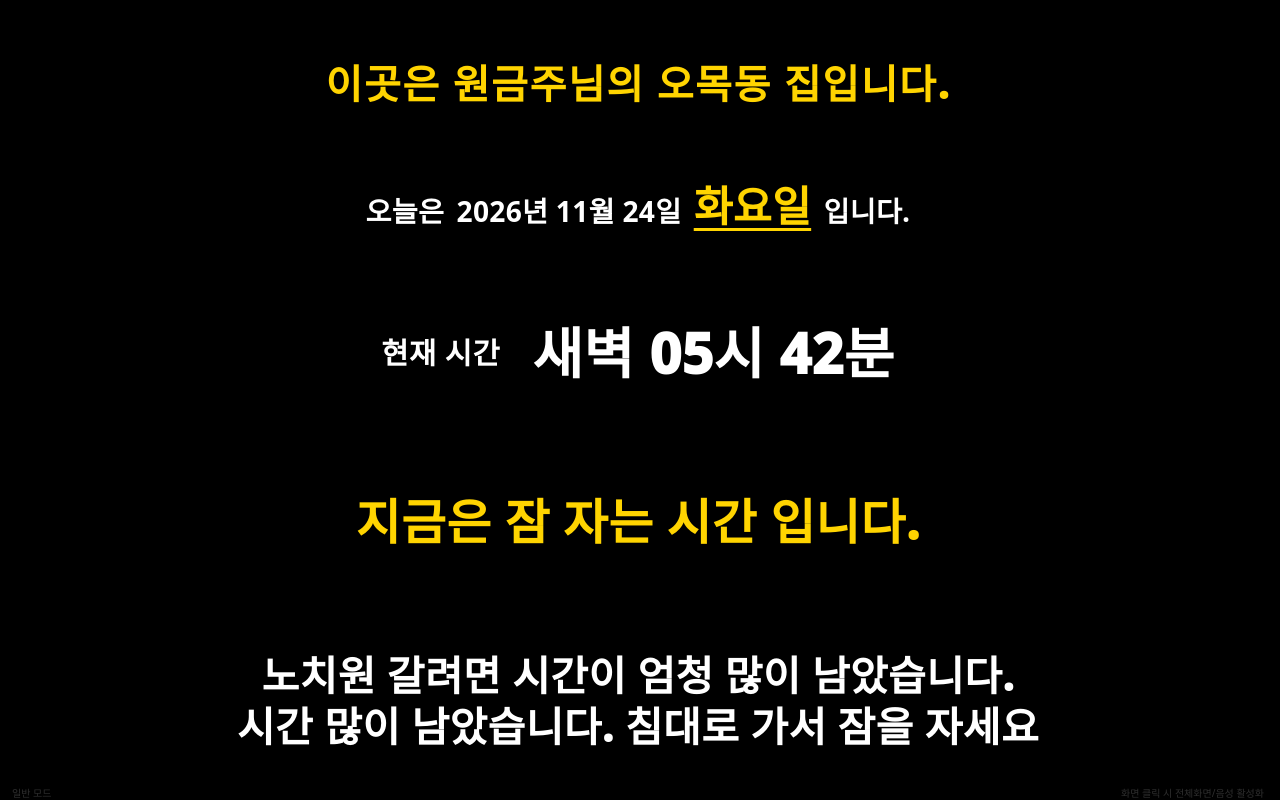
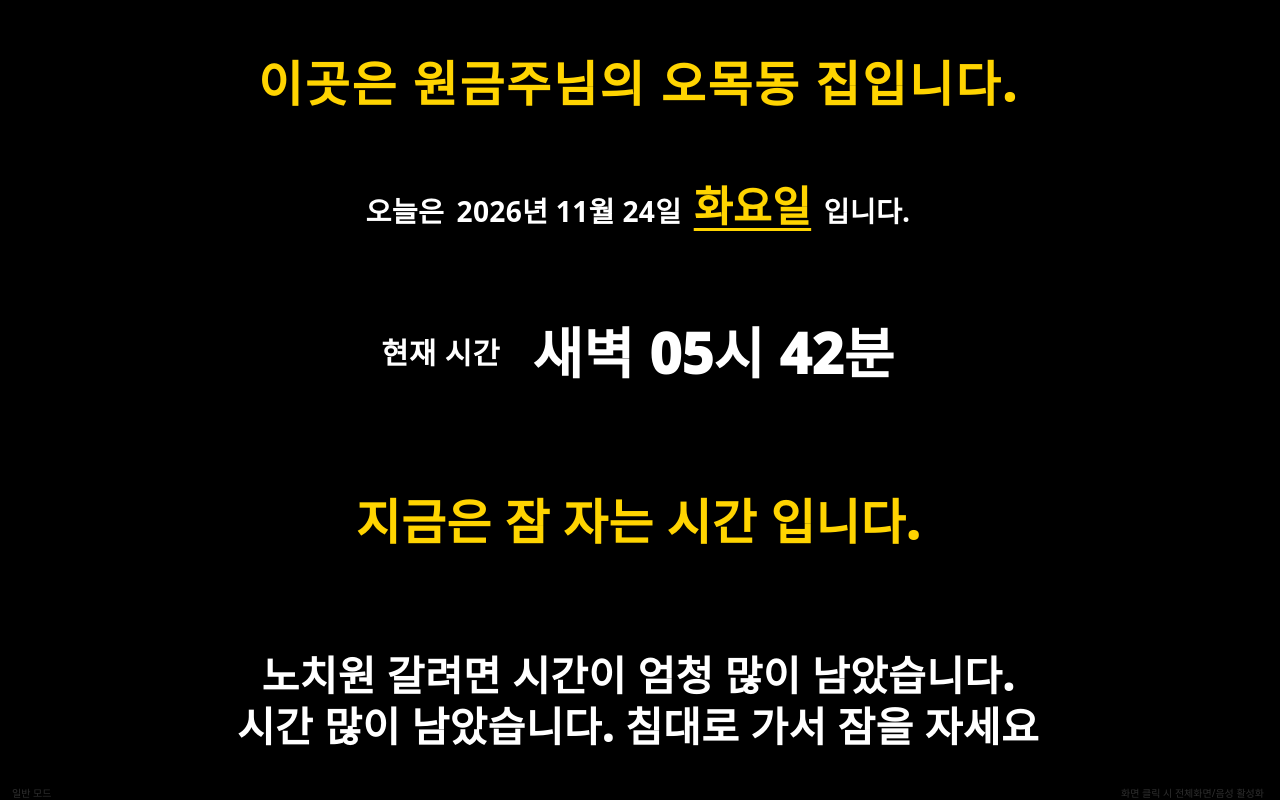
Before and after one commit to happynzine/wall-clock, a plain HTML site: page landscape.html in a window 1280 px wide. Drawn offline with Linux system fonts and the light colour scheme.

Commit message:
Update landscape.html

```diff
--- a/landscape.html
+++ b/landscape.html
@@ -40,7 +40,7 @@
       --muted: #ffffff;
 
       /* 전체 폰트는 이전 큰 버전 대비 약 70% 수준 */
-      --look-size: clamp(40px, 2.6vw, 80px);
+      --look-size: clamp(41px, 3.8vw, 81px);
       --date-size: clamp(24px, 2.2vw, 48px);
       --weekday-size: clamp(38px, 3.3vw, 73px);
       --time-label-size: clamp(24px, 2.3vw, 46px);
```
